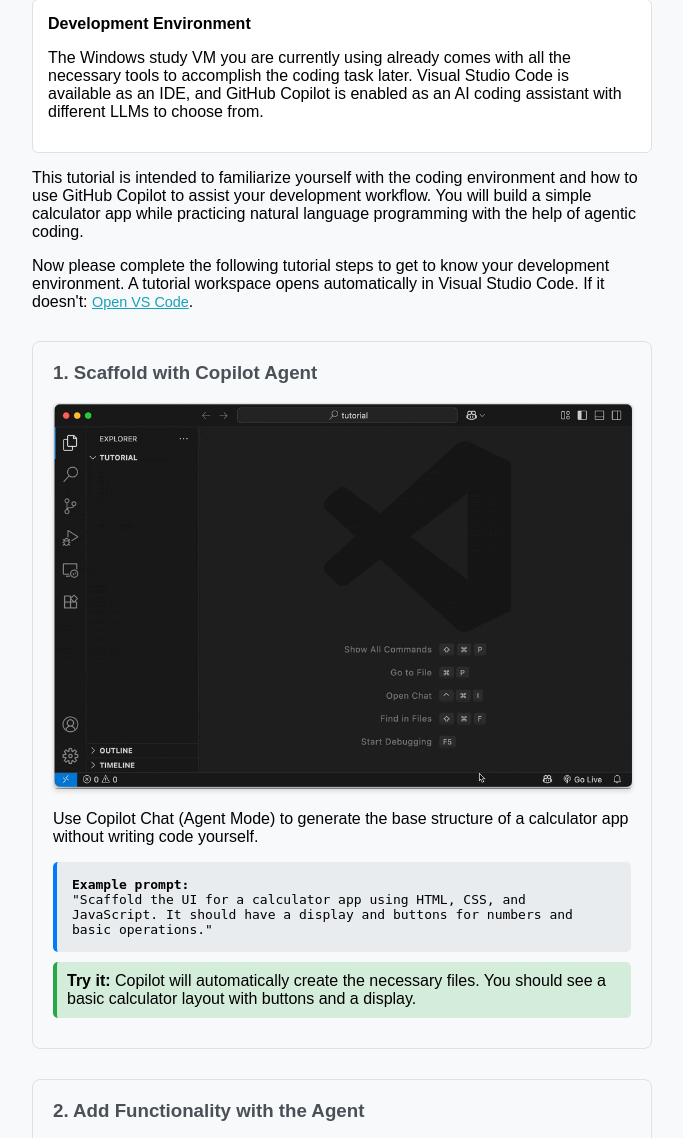
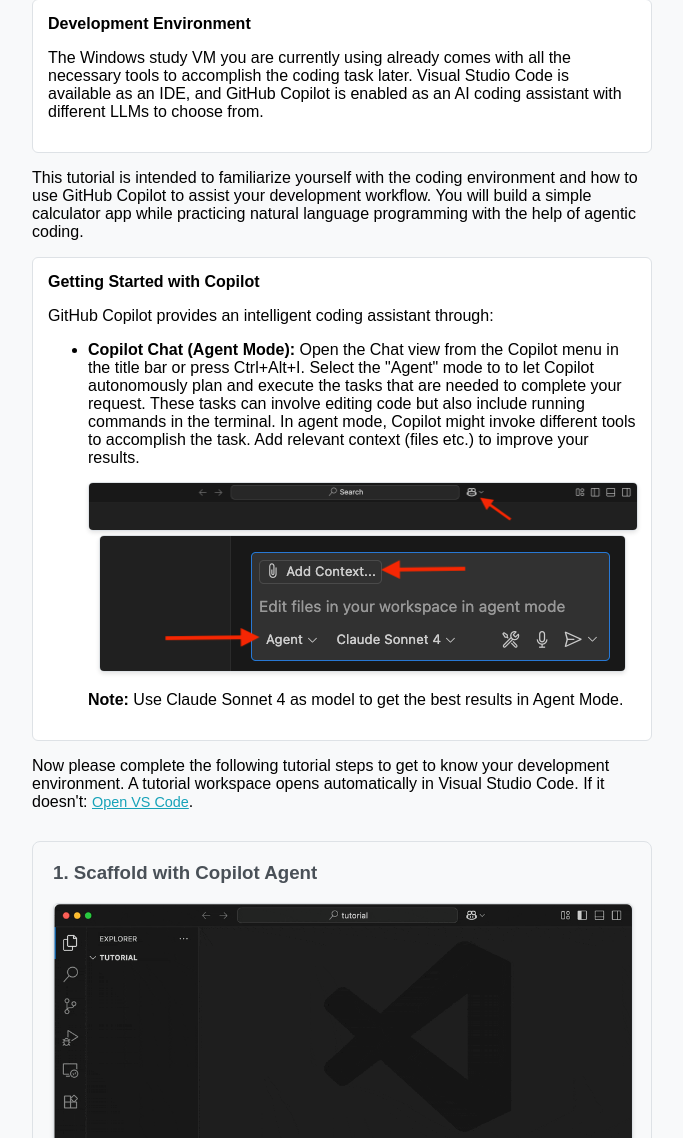
Before and after one commit to OhItsLena/coding_study_test, a Flask app: page /tutorial in a window 1280 px wide. Shown: the part 211-1349 px from the top of the page, without its empty margins (298-981 px from the left). Run offline with Flask 3, Linux system fonts and the light colour scheme; data that the repository does not hold is empty; some libraries are stand-ins or nearby versions.

Commit message:
getting started with copilot section

```diff
--- a/templates/tutorial.jinja
+++ b/templates/tutorial.jinja
@@ -94,6 +94,53 @@
     </div>
 
     <p>{{ tutorial.description }}</p>
+
+    <div class="technical-notes">
+    <h4>Getting Started with Copilot</h4>
+    {% if coding_condition == 'ai-assisted' %}
+    <p>GitHub Copilot offers several ways to assist you with coding:</p>
+    <ul>
+        <li>
+            <strong>Tab Auto-Complete:</strong> As you type in the editor, Copilot will automatically show ghost text suggestions that you can accept by pressing Tab.
+            Hover over the suggestion in the editor to see alternative suggestions. You can use the arrow controls to show the next or previous suggestion.
+            <div class="tutorial-video">
+                <img src="{{ url_for('static', filename='ghost_text_copilot.png') }}" alt="GitHub Copilot UI Overview" />
+            </div>
+        </li>
+        <li>
+            <strong>Inline Chat:</strong> Press Ctrl+I while in the editor or select the sparkles ✨ to open inline chat for quick code modifications and explanations. Look for the chat box that appears.
+            <div class="tutorial-video">
+                <img src="{{ url_for('static', filename='inline_chat_copilot.png') }}" alt="GitHub Copilot UI Overview" />
+            </div>
+        </li>
+        <li>
+            <strong>Chat Window:</strong> Open the Chat view from the Copilot menu in the title bar or press Ctrl+Alt+I.
+            Select the "Ask" mode to ask Copilot questions about coding and technology topics, explain code, or brainstorm ideas.
+            Add relevant context to your questions to get the best results.
+            <div class="tutorial-video">
+                <img src="{{ url_for('static', filename='menu_bar_copilot.png') }}" alt="GitHub Copilot UI Overview" />
+                <img src="{{ url_for('static', filename='ask_mode_copilot.png') }}" alt="GitHub Copilot UI Overview" />
+            </div>
+            <strong>Note:</strong> Use Claude Sonnet 4 as model to get the best results in Ask Mode.
+        </li>
+    </ul>
+    {% elif coding_condition == 'vibe' %}
+    <p>GitHub Copilot provides an intelligent coding assistant through:</p>
+    <ul>
+        <li><strong>Copilot Chat (Agent Mode):</strong> Open the Chat view from the Copilot menu in the title bar or press Ctrl+Alt+I.
+        Select the "Agent" mode to to let Copilot autonomously plan and execute the tasks that are needed to complete your request.
+        These tasks can involve editing code but also include running commands in the terminal.
+        In agent mode, Copilot might invoke different tools to accomplish the task.
+        Add relevant context (files etc.) to improve your results.</li>
+        <div class="tutorial-video">
+            <img src="{{ url_for('static', filename='menu_bar_copilot.png') }}" alt="Copilot Chat in Ask Mode" />
+            <img src="{{ url_for('static', filename='agent_mode_copilot.png') }}" alt="Copilot Chat in Ask Mode" />
+        </div>
+        <strong>Note:</strong> Use Claude Sonnet 4 as model to get the best results in Agent Mode.
+    </ul>
+    {% endif %}
+   </div>
+
     <p>Now please complete the following tutorial steps to get to know your development environment. A tutorial workspace opens automatically in Visual Studio Code. If it doesn't: <a href="/open-vscode-tutorial" class="open-vscode-btn no-loading">Open VS Code</a>.</p>
 
     {% if tutorial %}
```
Also changed, not shown: static/agent_mode_copilot.png (added), static/ask_mode_copilot.png (added), static/ghost_text_copilot.png (added), static/inline_chat_copilot.png (added), static/menu_bar_copilot.png (added).
